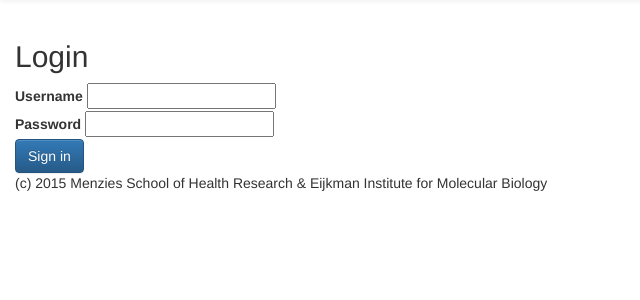
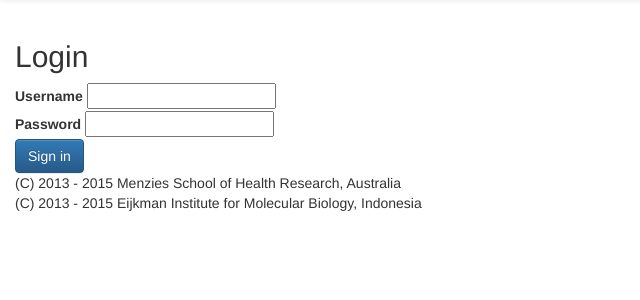
Before and after one commit to trmznt/plasmogen, a Python web app: template plasmogen/templates/home.mako in a window 1280 px wide. Shown: the part 51-351 px from the top of the page, without its empty margins (0-640 px from the left). Run offline with Mako, Linux system fonts and the light colour scheme; the template is opened without the code that fills it, so the values that code supplies are empty; some libraries are stand-ins or nearby versions.

Commit message:
changed copyright footer line

```diff
--- a/plasmogen/templates/base.mako
+++ b/plasmogen/templates/base.mako
@@ -98,7 +98,8 @@
       <div class='row'>
       <div class='col-md-12'>
         <!-- font: Nobile -->
-        <p>(c) 2015 Menzies School of Health Research &amp; Eijkman Institute for Molecular Biology</p>
+        <p>(C) 2013 - 2015 Menzies School of Health Research, Australia <br />
+           (C) 2013 - 2015 Eijkman Institute for Molecular Biology, Indonesia</p>
       </div>
       </div>
     </div>
```
